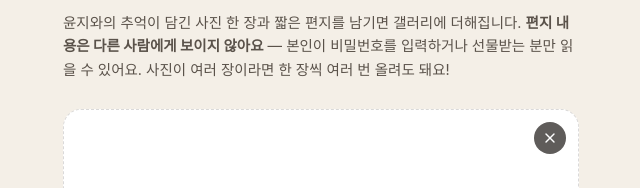
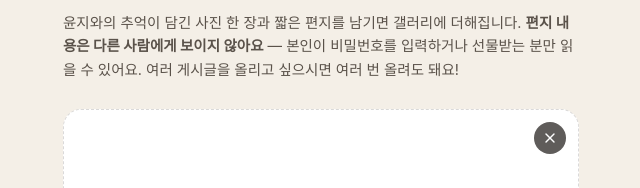
Before and after one commit to Nights-SDH/Teacher-s-Day, a website: page public/upload.html in a window 1280 px wide. Shown: the part 179-367 px from the top of the page, 319-959 px from the left. Drawn offline with Linux system fonts and the light colour scheme; a web font is replaced by a local one.

Commit message:
업로드 문구 수정

```diff
--- a/public/upload.html
+++ b/public/upload.html
@@ -26,7 +26,7 @@
         축하하는 마음을<br/>
         <em>편지에 담아주세요</em>
       </h1>
-      <p>윤지와의 추억이 담긴 사진 한 장과 짧은 편지를 남기면 갤러리에 더해집니다. <strong>편지 내용은 다른 사람에게 보이지 않아요</strong> — 본인이 비밀번호를 입력하거나 선물받는 분만 읽을 수 있어요. 사진이 여러 장이라면 한 장씩 여러 번 올려도 돼요!</p>
+      <p>윤지와의 추억이 담긴 사진 한 장과 짧은 편지를 남기면 갤러리에 더해집니다. <strong>편지 내용은 다른 사람에게 보이지 않아요</strong> — 본인이 비밀번호를 입력하거나 선물받는 분만 읽을 수 있어요. 여러 게시글을 올리고 싶으시면 여러 번 올려도 돼요!</p>
     </header>
 
     <form class="form" id="form">
```
